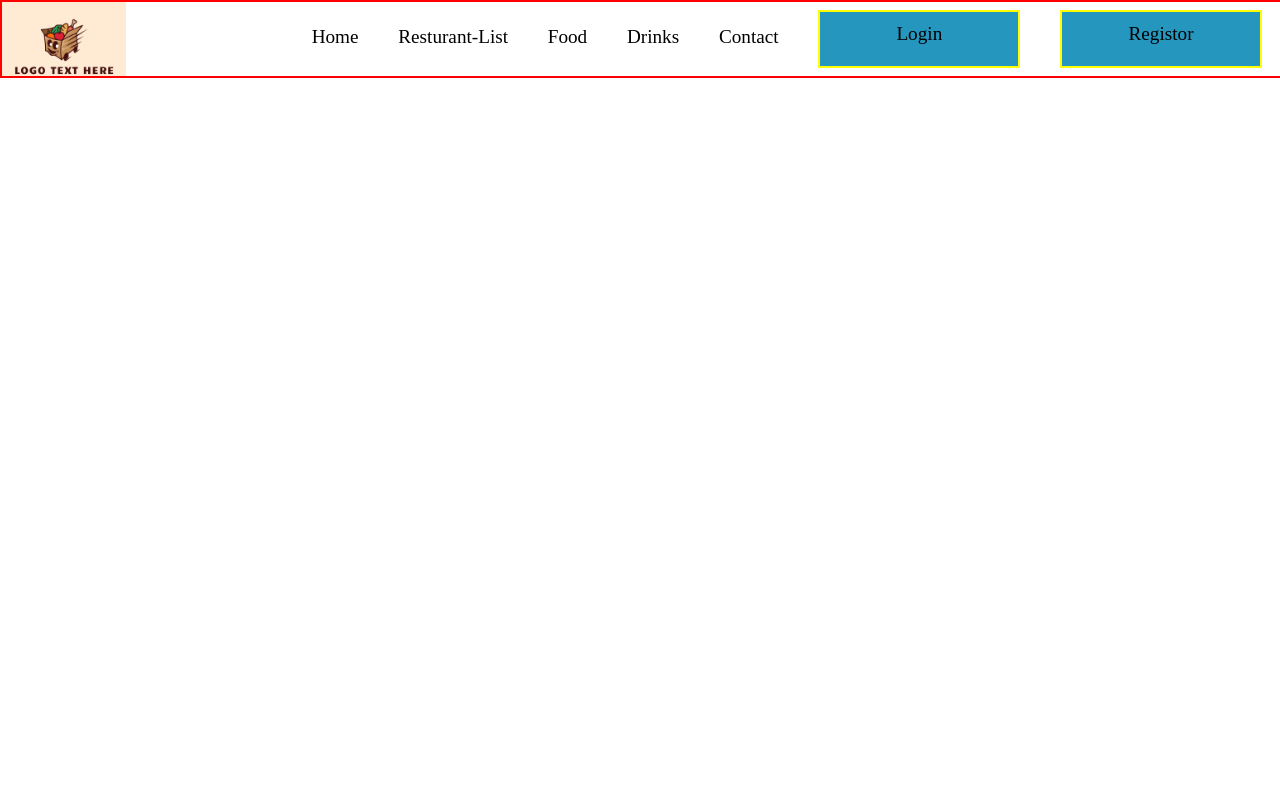
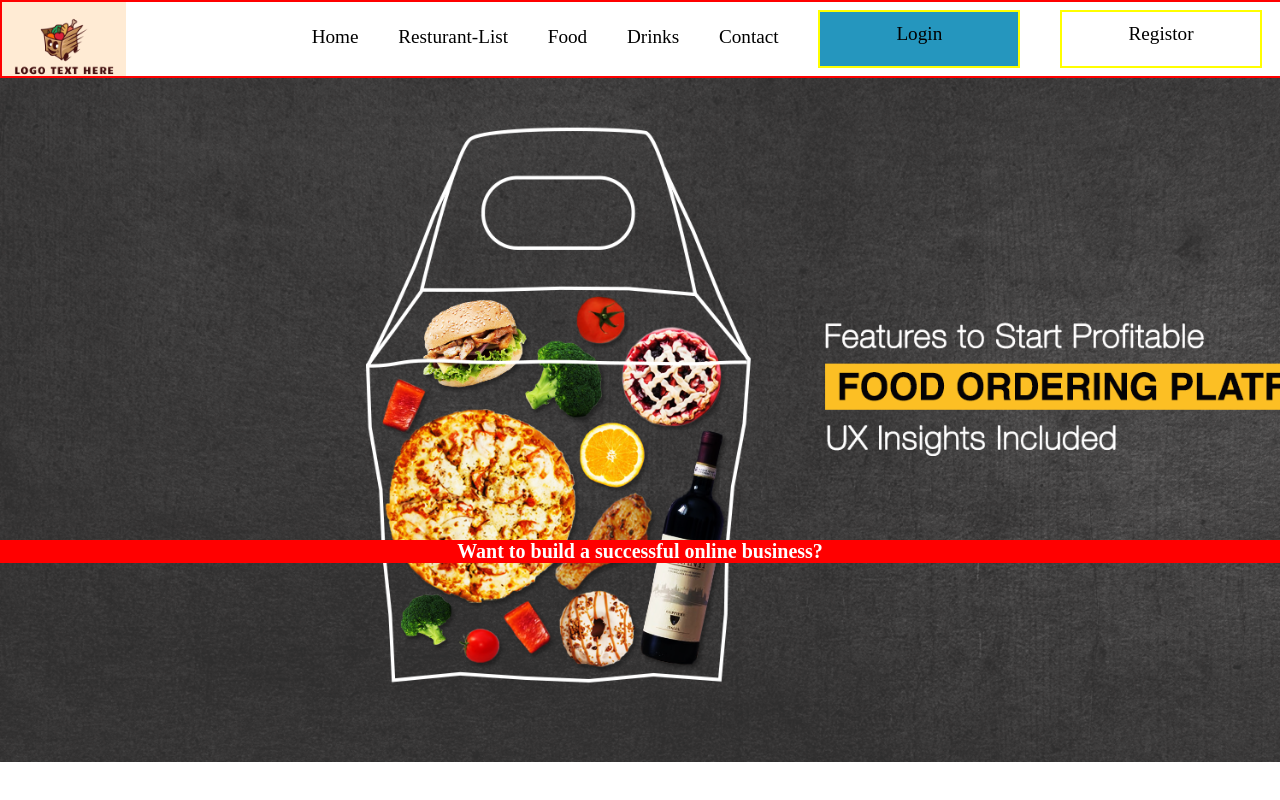
Before and after one commit to KrishnaGitt/CompleteAuthenticate, a React (Create React App) app in the folder frontend/: page / in a window 1280 px wide. Built offline with nearby package versions, Linux system fonts and the light colour scheme.

Commit message:
adding css

```diff
--- a/frontend/src/Home/Home.css
+++ b/frontend/src/Home/Home.css
@@ -36,6 +36,10 @@
     border: 2px solid yellow;
     background-color: rgb(37, 150, 190);
 }
+.login-div:hover{
+    background-color: white;
+    transition: 2s;
+}
 .login-text{
     padding-top: 11px;
     text-align: center;
@@ -44,7 +48,10 @@
     height: 73%;
     width: 20%;
     border: 2px solid yellow;
+}
+.registor-div:hover{
     background-color: rgb(37, 150, 190);
+    transition: 2s;
 }
 .registor-text{
     padding-top: 11px;
@@ -78,3 +85,29 @@
     width: 100%;
     display: block;
 }
+.body-img{
+    background-image: url("../dist/homePage.png");
+    width: 100%;
+    height: 85.5%;
+    background-repeat: no-repeat;
+    background-size: cover;
+    position: absolute;
+    left: 0;
+    top: 78px;
+
+}
+.footer{
+    width:100%;
+
+    position: absolute;
+    top: 540px;
+    left: 0;
+}
+.footer-div{
+    background-color: red;
+    height: 10%;
+    color: white;
+    font-size: 20px;
+    font-weight: 800;
+    text-align: center;
+}
--- a/frontend/src/Home/Home.jsx
+++ b/frontend/src/Home/Home.jsx
@@ -21,6 +21,10 @@ const Home = () => {
             </div>
             </div>
         </div>
+        <div className='body-img'></div>
+        <footer className='footer'>
+            <div className='footer-div'>Want to build a successful online business?</div>
+        </footer>
     </>
 
   )
```
